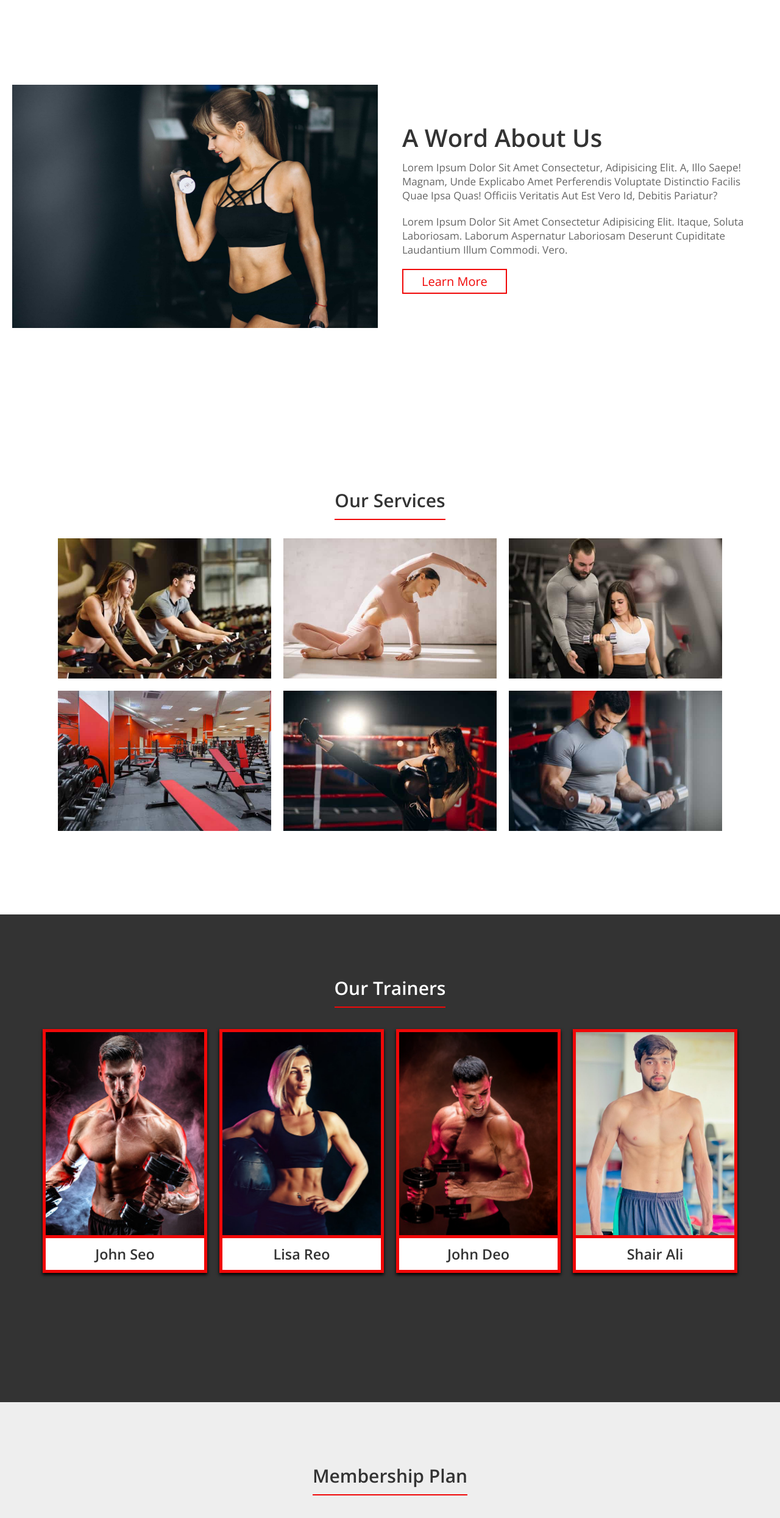
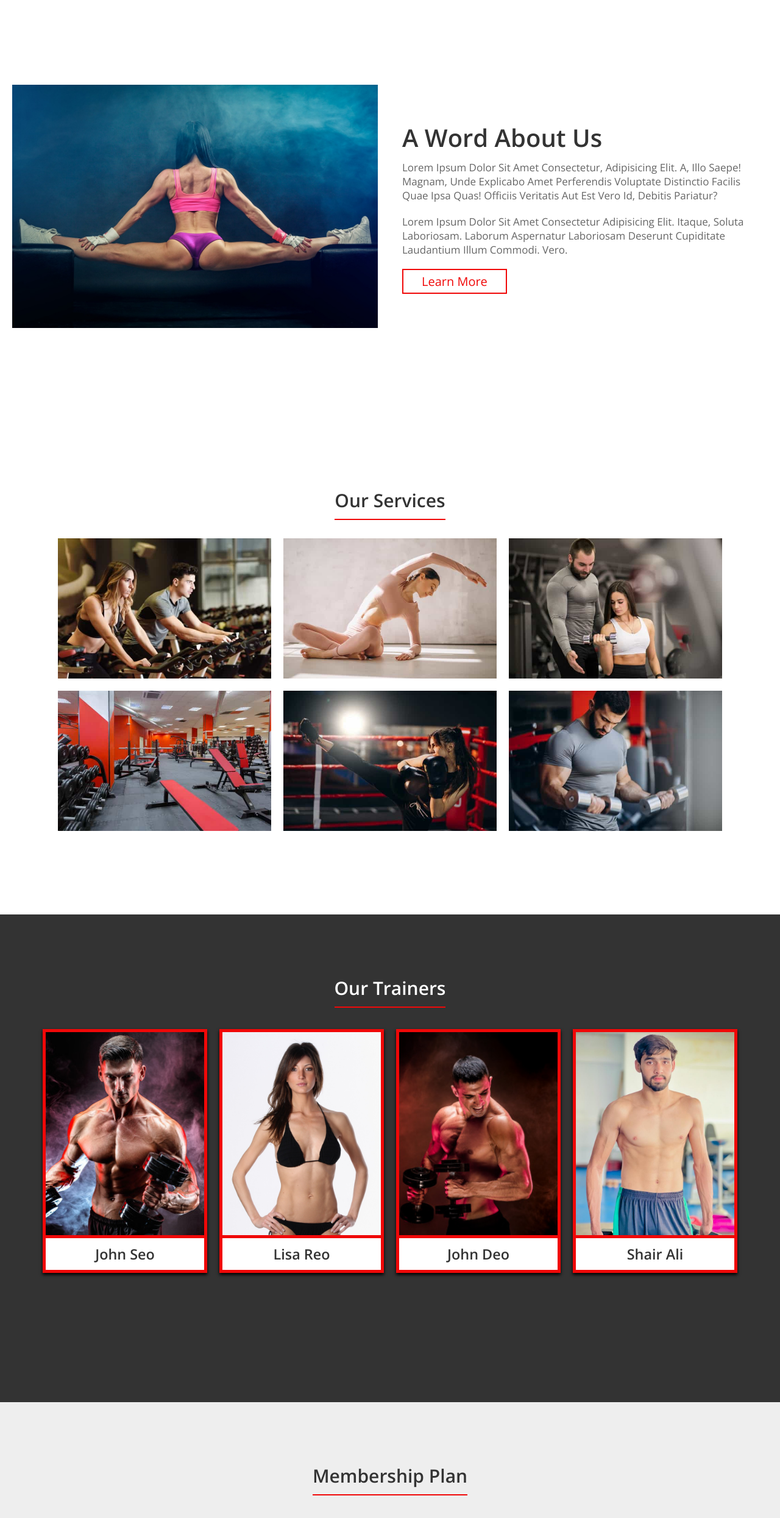
Before and after one commit to I-am-muhammd/gym-fitness-website, a plain HTML site: page index.html in a window 1280 px wide. Shown: the part 900-3390 px from the top of the page at 61% size. Drawn offline with nearby package versions, Linux system fonts and the light colour scheme.

Commit message:
change ui

```diff
--- a/index.html
+++ b/index.html
@@ -57,7 +57,7 @@
 <div class="row">
 
     <div class="image">
-        <img src="images/about.jpg" alt="">
+        <img src="images/about2.jpg" alt="">
     </div>
 
     <div class="content">
@@ -163,7 +163,7 @@
     </div>
 
     <div class="box">
-        <img src="images/coach2.png" alt="">
+        <img src="images/coach.jpg" alt="">
         <div class="info">
             <h3>Lisa reo</h3>
         </div>
@@ -294,7 +294,7 @@
 <!-- footer section starts  -->
 
 <section class="footer">
-    created by <a href="#">SN designer</a> | all rights reserved.
+    created by <a href="#">SN developers</a> | all rights reserved.
 </section>
 
 <!-- footer section ends -->
```
Also changed, not shown: images/about1.jpg (added), images/about2.jpg (added), images/coach.jpg (added).
